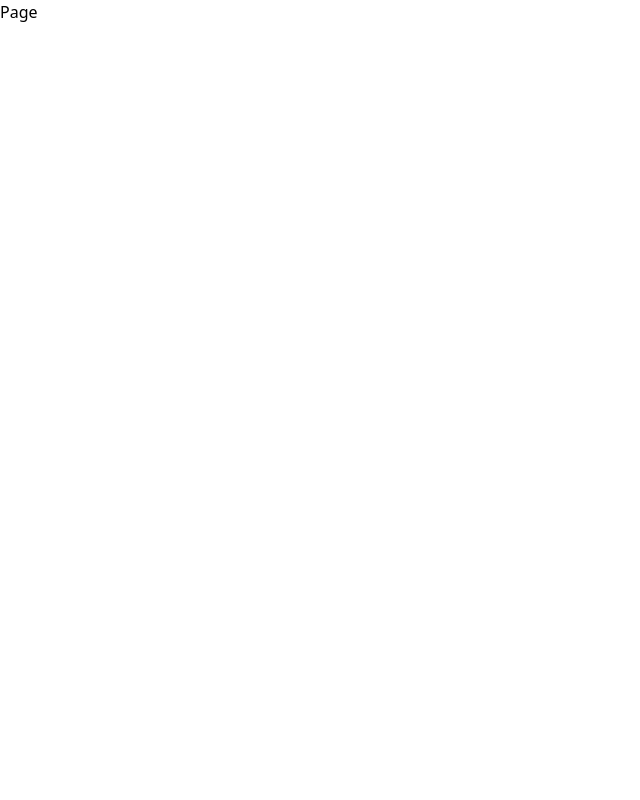
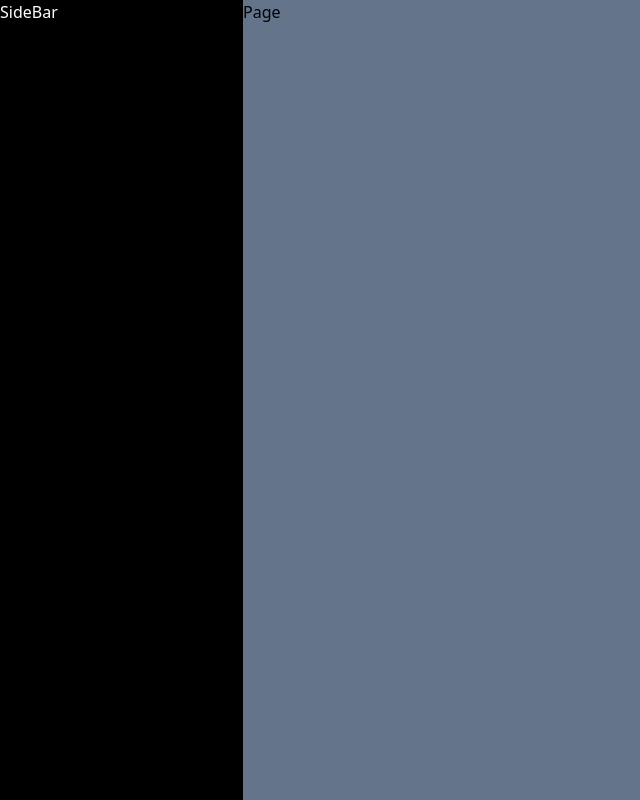
Before and after one commit to DawidBugajski/gameworld, a React (Create React App) app: page /page in a window 1280 px wide. Shown: the whole page, without its empty margins (0-640 px from the left). Built offline with nearby package versions, Linux system fonts and the light colour scheme.

Commit message:
implementing routing

```diff
--- a/public/index.html
+++ b/public/index.html
@@ -10,34 +10,11 @@
       content="Web site created using create-react-app"
     />
     <link rel="apple-touch-icon" href="%PUBLIC_URL%/logo192.png" />
-    <!--
-      manifest.json provides metadata used when your web app is installed on a
-      user's mobile device or desktop. See https://developers.google.com/web/fundamentals/web-app-manifest/
-    -->
     <link rel="manifest" href="%PUBLIC_URL%/manifest.json" />
-    <!--
-      Notice the use of %PUBLIC_URL% in the tags above.
-      It will be replaced with the URL of the `public` folder during the build.
-      Only files inside the `public` folder can be referenced from the HTML.
-
-      Unlike "/favicon.ico" or "favicon.ico", "%PUBLIC_URL%/favicon.ico" will
-      work correctly both with client-side routing and a non-root public URL.
-      Learn how to configure a non-root public URL by running `npm run build`.
-    -->
-    <title>React App</title>
+    <title>Game Info App</title>
   </head>
   <body>
     <noscript>You need to enable JavaScript to run this app.</noscript>
     <div id="root"></div>
-    <!--
-      This HTML file is a template.
-      If you open it directly in the browser, you will see an empty page.
-
-      You can add webfonts, meta tags, or analytics to this file.
-      The build step will place the bundled scripts into the <body> tag.
-
-      To begin the development, run `npm start` or `yarn start`.
-      To create a production bundle, use `npm run build` or `yarn build`.
-    -->
   </body>
 </html>
--- a/src/App.jsx
+++ b/src/App.jsx
@@ -1,15 +1,18 @@
 import React from 'react';
 import { Route, Routes } from 'react-router-dom';
-import Main from 'routes/Main';
-import Page from 'routes/Page';
+import { Main, Page } from 'routes';
+import { Content, SideBar } from 'components';
 
 const App = () => {
   return (
-    <div>
-      <Routes>
-        <Route exact path='/' element={<Main />} />
-        <Route path='/page' element={<Page />} />
-      </Routes>
+    <div className='flex'>
+      <SideBar />
+      <Content>
+        <Routes>
+          <Route exact path='/' element={<Main />} />
+          <Route path='/page' element={<Page />} />
+        </Routes>
+      </Content>
     </div>
   );
 };
--- /dev/null
+++ b/src/components/Content.jsx
@@ -0,0 +1,7 @@
+import React from 'react';
+
+const Content = ({ children }) => {
+  return <div className='bg-slate-500 w-full'>{children}</div>;
+};
+
+export default Content;
--- /dev/null
+++ b/src/components/SideBar.jsx
@@ -0,0 +1,7 @@
+import React from 'react';
+
+const SideBar = () => {
+  return <div className='w-[300px] bg-black text-white h-screen'>SideBar</div>;
+};
+
+export default SideBar;
--- /dev/null
+++ b/src/components/index.js
@@ -0,0 +1,2 @@
+export { default as Content } from 'components/Content';
+export { default as SideBar } from 'components/SideBar';
--- /dev/null
+++ b/src/routes/index.js
@@ -0,0 +1,2 @@
+export { default as Main } from 'routes/Main';
+export { default as Page } from 'routes/Page';
```
